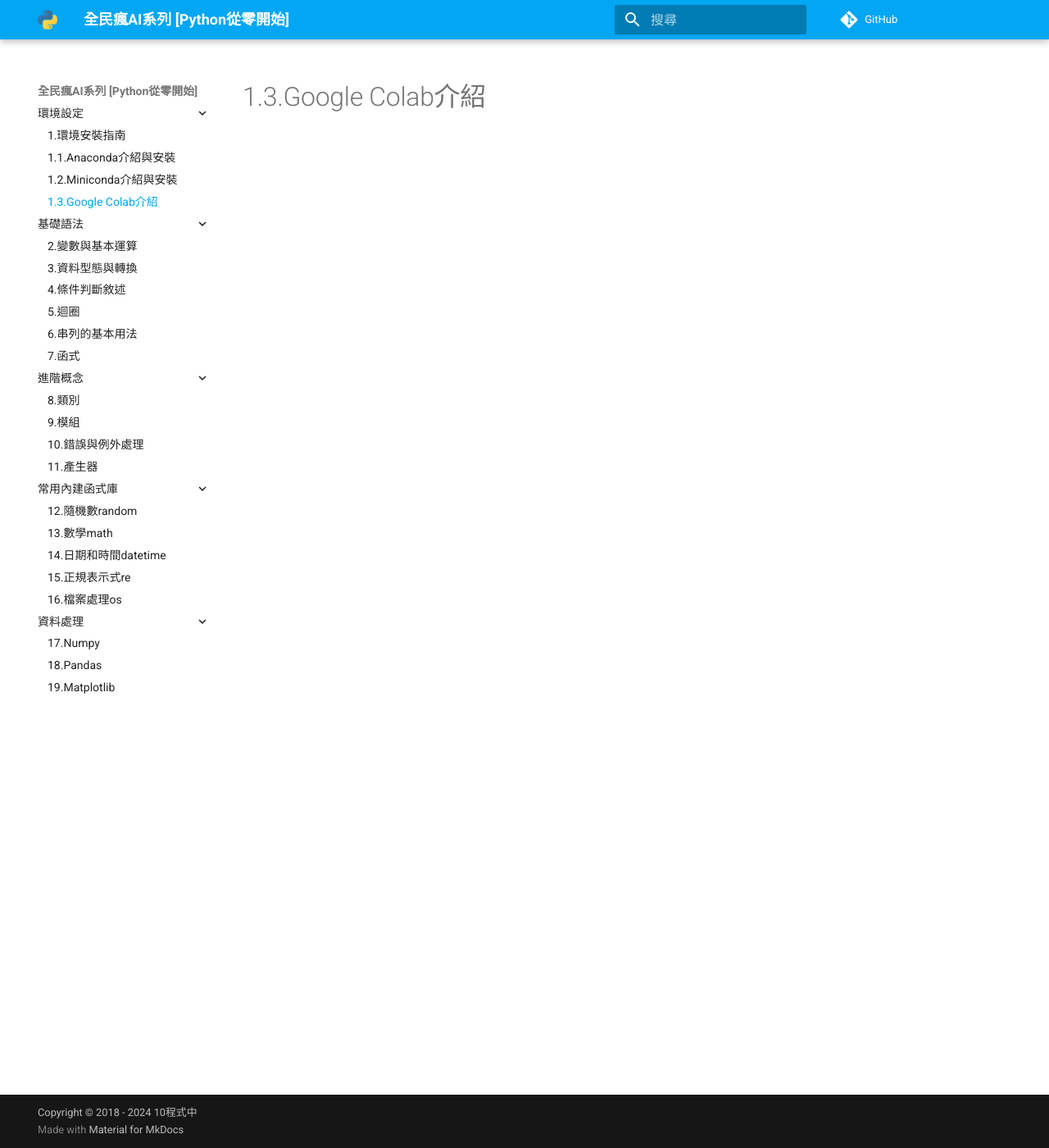
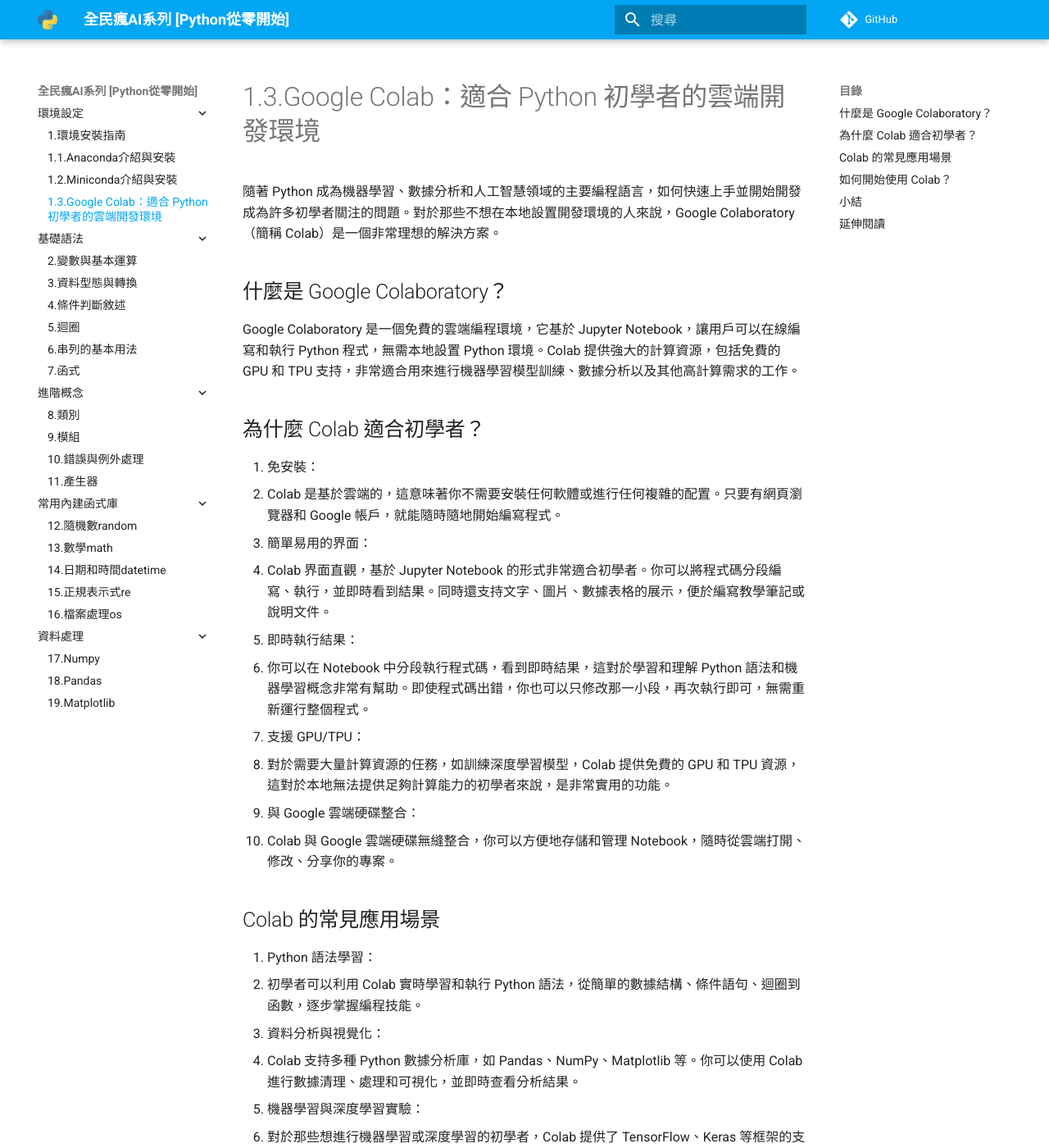
Before and after one commit to andy6804tw/crazyai-python, an MkDocs documentation site: the page built from docs/1.3.Google Colab介紹.md, in a window 1280 px wide and 1400 px high. Shown: the whole window at 82% size. Built offline with MkDocs 1.6.1 and Material for MkDocs 9.7.7, drawn with Linux system fonts in a browser that asks for light colours; nearby versions of some CDN libraries; comment, search, counter and statistics services are not loaded; some of the changed text lies outside the part shown.

Commit message:
modify ch1

```diff
--- a/docs/1.3.Google Colab介紹.md
+++ b/docs/1.3.Google Colab介紹.md
@@ -1 +1,55 @@
-# 1.3.Google Colab介紹
+# 1.3.Google Colab：適合 Python 初學者的雲端開發環境
+隨著 Python 成為機器學習、數據分析和人工智慧領域的主要編程語言，如何快速上手並開始開發成為許多初學者關注的問題。對於那些不想在本地設置開發環境的人來說，Google Colaboratory（簡稱 Colab）是一個非常理想的解決方案。
+
+## 什麼是 Google Colaboratory？
+Google Colaboratory 是一個免費的雲端編程環境，它基於 Jupyter Notebook，讓用戶可以在線編寫和執行 Python 程式，無需本地設置 Python 環境。Colab 提供強大的計算資源，包括免費的 GPU 和 TPU 支持，非常適合用來進行機器學習模型訓練、數據分析以及其他高計算需求的工作。
+
+## 為什麼 Colab 適合初學者？
+1. 免安裝：
+- Colab 是基於雲端的，這意味著你不需要安裝任何軟體或進行任何複雜的配置。只要有網頁瀏覽器和 Google 帳戶，就能隨時隨地開始編寫程式。
+
+2. 簡單易用的界面：
+- Colab 界面直觀，基於 Jupyter Notebook 的形式非常適合初學者。你可以將程式碼分段編寫、執行，並即時看到結果。同時還支持文字、圖片、數據表格的展示，便於編寫教學筆記或說明文件。
+
+3. 即時執行結果：
+- 你可以在 Notebook 中分段執行程式碼，看到即時結果，這對於學習和理解 Python 語法和機器學習概念非常有幫助。即使程式碼出錯，你也可以只修改那一小段，再次執行即可，無需重新運行整個程式。
+
+4. 支援 GPU/TPU：
+- 對於需要大量計算資源的任務，如訓練深度學習模型，Colab 提供免費的 GPU 和 TPU 資源，這對於本地無法提供足夠計算能力的初學者來說，是非常實用的功能。
+
+5. 與 Google 雲端硬碟整合：
+- Colab 與 Google 雲端硬碟無縫整合，你可以方便地存儲和管理 Notebook，隨時從雲端打開、修改、分享你的專案。
+
+## Colab 的常見應用場景
+1. Python 語法學習：
+- 初學者可以利用 Colab 實時學習和執行 Python 語法，從簡單的數據結構、條件語句、迴圈到函數，逐步掌握編程技能。
+
+2. 資料分析與視覺化：
+- Colab 支持多種 Python 數據分析庫，如 Pandas、NumPy、Matplotlib 等。你可以使用 Colab 進行數據清理、處理和可視化，並即時查看分析結果。
+
+3. 機器學習與深度學習實驗：
+- 對於那些想進行機器學習或深度學習的初學者，Colab 提供了 TensorFlow、Keras 等框架的支持。你可以利用其強大的 GPU 資源，進行模型訓練和測試，而不需要昂貴的硬體設備。
+
+4. 教學與演示：
+- Colab 支持在 Notebook 中嵌入文字說明、圖片和程式碼，非常適合用來撰寫教學筆記或進行實作演示。
+
+## 如何開始使用 Colab？
+首先開啟 Chrome瀏覽器(推薦)，接著登錄你的 Google 帳戶。這裡提供一個[範例程式](https://colab.research.google.com/drive/19Lb2rmUqG-UzBPp-GeKFU6sHtd7pArw_)，大家可以依照以下步驟操作，並將副本保存到自己的雲端硬碟中。這樣你就可以自由地修改程式，並保存你的程式碼。
+
+![](image/img1-3-1.webp)
+
+
+
+
+2. 點擊「新建筆記本」即可創建一個新的 Jupyter Notebook，開始你的 Python 開發。
+
+
+3. 你可以直接在 Notebook 中輸入 Python 程式碼，按下 Shift + Enter 鍵執行程式，並即時查看結果。
+
+
+
+## 小結
+Google Colaboratory 是一個適合 Python 初學者的理想工具，無需配置本地開發環境，簡單易用且具備強大的雲端計算資源。無論是學習 Python 基礎、進行數據分析，還是深入探索機器學習領域，Colab 都能滿足你的需求。最重要的是，它完全免費，讓每個人都能輕鬆入門 Python 編程與 AI 開發。
+
+## 延伸閱讀
+- [免費雲端Jupyter Notebook報你知](https://medium.com/ai-academy-taiwan/免費雲端jupyter-notebook報哩災-427acf0382b2)
```
Also changed, not shown: docs/1.1.Anaconda介紹與安裝.md (+1 -1 lines), docs/1.2.Miniconda介紹與安裝.md (+1 -1 lines), docs/image/img1-3-1.webp (added).
